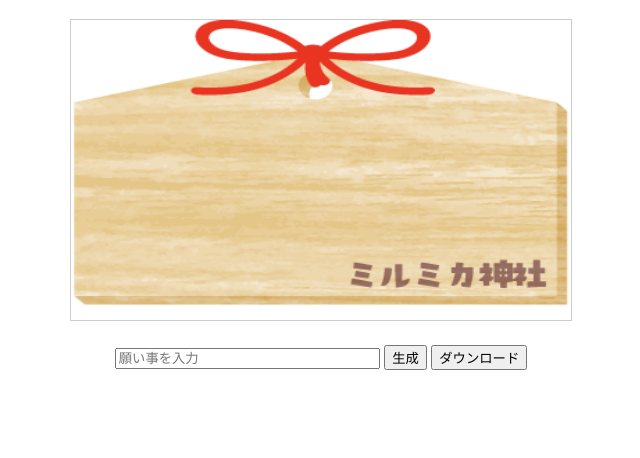
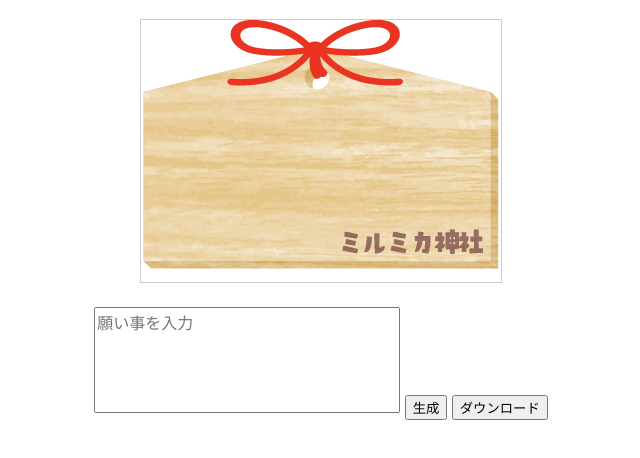
Before and after one commit to vebopro/ema, a plain HTML site: page index.html in a window 1280 px wide. Both pictures are taken after a click on the button "生成". Shown: the part 98-556 px from the top of the page, without its empty margins (319-959 px from the left). Drawn offline with Linux system fonts and the light colour scheme.

```diff
--- a/index.html
+++ b/index.html
@@ -16,13 +16,20 @@
     #controls {
       margin-top: 20px;
     }
+    textarea {
+      width: 300px;
+      height: 100px;
+      resize: none;
+      font-size: 16px;
+    }
   </style>
 </head>
 <body>
   <h1>ミルミカ神社に絵馬を書く</h1>
-  <canvas id="canvas" width="500" height="300"></canvas>
+  <canvas id="canvas" width="360" height="262"></canvas>
   <div id="controls">
-    <input type="text" id="textInput" placeholder="願い事を入力" size="30">
+    <!-- <input>を<textarea>に変更 -->
+    <textarea id="textInput" placeholder="願い事を入力" wrap="hard"></textarea>
     <button id="generateBtn">生成</button>
     <button id="downloadBtn">ダウンロード</button>
   </div>
@@ -39,23 +46,13 @@
 
     // テキストを改行して描画する関数
     function drawText(text, x, y, maxWidth) {
-      const words = text.split(' ');
-      let line = '';
+      const lines = text.split('\n'); // 改行を処理
+
       const lineHeight = 30; // 行間の調整
-
-      for (let i = 0; i < words.length; i++) {
-        const testLine = line + words[i] + ' ';
-        const testWidth = ctx.measureText(testLine).width;
-
-        if (testWidth > maxWidth) {
-          ctx.fillText(line, x, y);
-          line = words[i] + ' ';
-          y += lineHeight;
-        } else {
-          line = testLine;
-        }
+      for (let i = 0; i < lines.length; i++) {
+        ctx.fillText(lines[i], x, y);
+        y += lineHeight;
       }
-      ctx.fillText(line, x, y); // 最後の行を描画
     }
 
     // テキストを合成する
@@ -69,7 +66,7 @@
 
       const maxWidth = canvas.width - 40; // キャンバスの幅を基に最大幅を設定
       const x = canvas.width / 2;
-      const y = canvas.height / 2 - 60; // 少し上に描画開始位置を調整
+      const y = canvas.height / 2 - 60; // キャンバスの中心を基に少し上に描画開始位置を調整
 
       drawText(text, x, y, maxWidth);
     });
```
